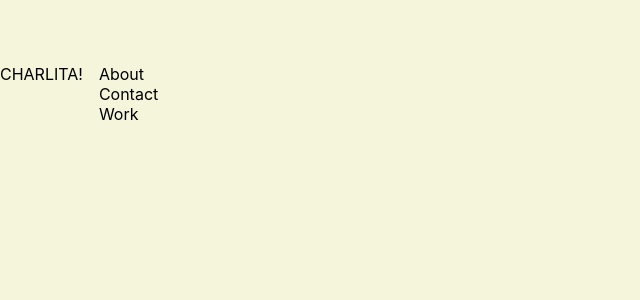
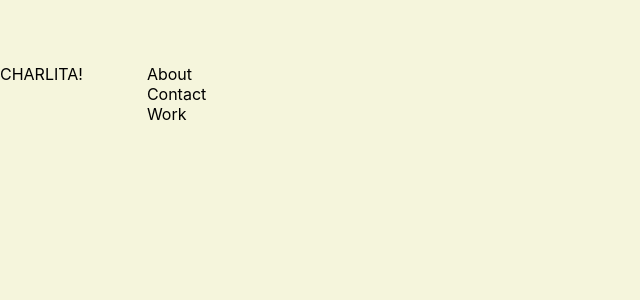
Before and after one commit to charliekroon/portfolio, a Next.js app: page / in a window 1280 px wide. Shown: the top 300 px of the page, without its empty margins (0-640 px from the left). Built offline with nearby package versions, Linux system fonts and the light colour scheme.

Commit message:
add span

```diff
--- a/pages/index.tsx
+++ b/pages/index.tsx
@@ -6,9 +6,9 @@ import Link from "next/link";
 export default function Home() {
 	return (
 		<>
-			<div className={styles.container}>
+			<span className={styles.container}>
 				CHARLITA!
-				<div className={styles.content}>
+				<span className={styles.content}>
 					<Link href="/about">
 						About
 					</Link>
@@ -16,8 +16,8 @@ export default function Home() {
 						Contact
 					</Link>
 					<Link href="/work">Work</Link>
-				</div>
-			</div>
+				</span>
+			</span>
 		</>
 	);
 }
--- a/styles/Home.module.css
+++ b/styles/Home.module.css
@@ -3,12 +3,15 @@
 	min-height: 100vh;
 	padding: 4rem 0;
 	background-color: beige;
-	gap: 1rem;
+	gap: 4rem;
 }
 
 .content {
 	display: flex;
 	flex-direction: column;
+	align-items: flex-start;
+	flex: 1;
+	flex-grow: 1;
 }
 
 @media (max-width: 600px) {
```
